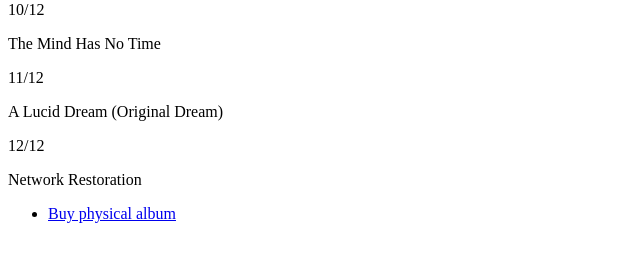
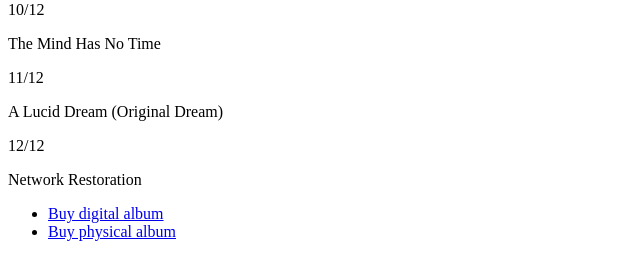
Before and after one commit to cohort/a-sagittariun.com, a WordPress theme: template wordpress/wp-themes/a-sagittariun/front-page.php in a window 1280 px wide. Shown: the part 879-1136 px from the top of the page, without its empty margins (0-640 px from the left). Before the commit the page ends 1102 px from the top, so only its background shows below. Run offline with PHP 8.4 and a stand-in for WordPress, Linux system fonts and the light colour scheme; the site name, menu and one post (Sample post) are stand-ins, and other content is empty.

Commit message:
Added buy digital to homepage

```diff
--- a/wordpress/wp-themes/a-sagittariun/front-page.php
+++ b/wordpress/wp-themes/a-sagittariun/front-page.php
@@ -100,7 +100,7 @@ get_header(); ?>
             </div>
 
             <ul class="shop-links">
-                <!-- <li><a href="#">Buy digital album</a></li> -->
+                <li><a href="https://elastic-dreams.bandcamp.com/album/dream-ritual">Buy digital album</a></li>
                 <li><a href="http://elasticdreams.bigcartel.com/product/a-sagittariun-dream-ritual-2lp">Buy physical album</a></li>
                 <!-- <li><a href="#">Share</a></li> -->
             </ul>
```
